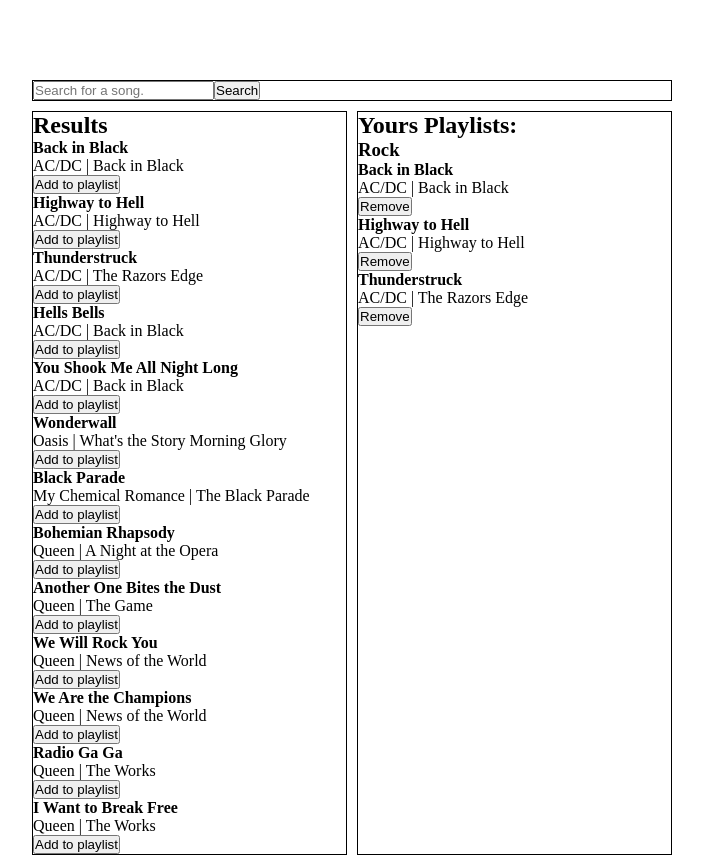
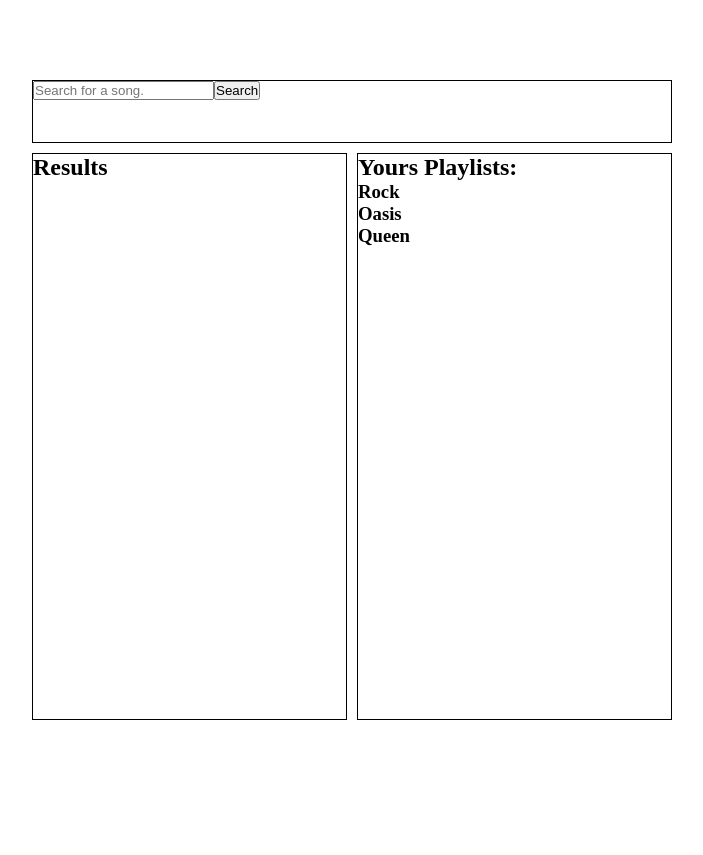
Before and after one commit to RamonCamacho8/jammming, a React (Create React App) app: page / in a window 1280 px wide. Shown: the whole page, without its empty margins (288-991 px from the left). After the commit the page ends 800 px from the top, so only its background shows below. Built offline with nearby package versions, Linux system fonts and the light colour scheme.

Commit message:
Update CSS and components. Solve a bug of removing track.

```diff
--- a/src/App.tsx
+++ b/src/App.tsx
@@ -5,47 +5,103 @@
 import SearchBarResults from './components/SearchBarResults';
 import SearchBar from './components/SearchBar';
 import { useState } from 'react';
-import { ownnedPlaylists, resultTracksList, tracksList } from './persistence/playlists';
+import { myPlaylist, tracksList } from './persistence/playlists';
 import { Playlist, Track } from './model/CustomTypes';
+import { isTrackInTracklist, subtractTracklist, filterTrackByQueryString } from './controller/TrackController';
 
 
 function App() {
 
   const [searchString, setSearchString] = useState<string>("");
   const [searchResults, setSearchResults] = useState<Track[]>([]);
-  const [selectedTracks, setSelectedTracks] = useState<Track[]>([]);
   const [playlists, setPlaylists] = useState<Playlist[]>([]);
   const [currentPlaylist, setCurrentPlaylist] = useState<Playlist | null>(null);
 
+  /* const [searchBy, setSearchBy] = useState<string>(""); */
+
+
   useEffect(() => {
-    setPlaylists(ownnedPlaylists);
-    setSearchResults(resultTracksList);
+    setPlaylists(myPlaylist);
   }, []);
 
   useEffect(() => {
-    const results = tracksList.filter((track: Track) => {
-      return track.title.toLowerCase().includes(searchString.toLowerCase());
-    });
+
+    const results = filterTrackByQueryString(tracksList, searchString);
+
     setSearchResults(results);
   }, [searchString]);
 
   useEffect(() => {
     console.log("Current playlist: ", currentPlaylist);
+    console.log("Playlists: ", playlists) ;
+
+
+    if(currentPlaylist === null){
+      return;
+    } else {
+      const tempPlaylists = [...playlists];
+      const index = tempPlaylists.findIndex((playlist) => playlist.uid === currentPlaylist.uid);
+      tempPlaylists[index] = currentPlaylist;
+      setPlaylists(tempPlaylists);
+    }
+
   }, [currentPlaylist]);
-
-  const isTrackInList = (track: Track, list: Track[]): boolean => {
-    return list.some((t: Track) => t.uid === track.uid);
-  }
 
 
   const handleAddingTrack = (track: Track): void => {
 
-    if (isTrackInList(track, selectedTracks)) {
-      //alert("Track already added");
+    if(currentPlaylist === null){
+      alert("Please select a playlist");
       return;
-    } else {
-      setSelectedTracks([...selectedTracks, track]);
     }
+    else if(isTrackInTracklist(track, currentPlaylist.tracks)){
+      alert("This track is already in the playlist");
+      return;
+    }
+    else {
+      const tempPlaylist = {...currentPlaylist};
+      tempPlaylist.tracks.push(track);
+      setCurrentPlaylist(tempPlaylist);
+    }
+
+  }
+
+  const handleRemovingTrack = (track: Track): void => {
+
+    if(currentPlaylist === null){
+      alert("Please select a playlist");
+      return;
+    }
+    else if(!isTrackInTracklist(track, currentPlaylist.tracks)){
+      alert("This track is not in the playlist");
+      return;
+    }
+    else {
+      const tempPlaylist = {...currentPlaylist};
+      tempPlaylist.tracks = tempPlaylist.tracks.filter((t) => {return t.uid !== track.uid});
+      console.log(tempPlaylist.tracks);
+      setCurrentPlaylist(tempPlaylist);
+    }
+  }
+
+
+  useEffect(() => {
+    if(currentPlaylist === null){
+      return;
+    }
+    const tempPlaylists = [...playlists];
+    const index = playlists.findIndex((p) => p.uid === currentPlaylist.uid);
+    tempPlaylists[index] = currentPlaylist;
+    setPlaylists(tempPlaylists);
+
+  }, [currentPlaylist]);
+
+  const handlePlaylistNameChange = (newName: string, playlist:Playlist): void => {
+
+    const tempPlaylists = [...playlists];
+    const index = tempPlaylists.findIndex((p) => p.uid === playlist.uid);
+    tempPlaylists[index].name = newName;
+    setPlaylists(tempPlaylists);
 
   }
 
@@ -53,8 +109,8 @@
   return (
     <div className="App">
       <SearchBar searchString={searchString} setSearchString={setSearchString} />
-      <SearchBarResults results={searchResults} addToPlaylists={handleAddingTrack} />
-      <PlaylistsContainer playlists={playlists} selectedTracks={selectedTracks} setCurrentPlaylist={setCurrentPlaylist} currentPlaylist={currentPlaylist} />
+      <SearchBarResults resultsToRender={subtractTracklist(searchResults, currentPlaylist?.tracks)} addToPlaylists={handleAddingTrack} />
+      <PlaylistsContainer playlists={playlists} onNameChange={handlePlaylistNameChange}  setCurrentPlaylist={setCurrentPlaylist} currentPlaylist={currentPlaylist} removeFromPlaylist={handleRemovingTrack} />
     </div>
   );
 }
--- a/src/components/PlaylistComponent.tsx
+++ b/src/components/PlaylistComponent.tsx
@@ -1,35 +1,66 @@
-import React from "react";
+import React, { useEffect } from "react";
 import Tracklist from "./Tracklist";
 import { Playlist } from "../model/CustomTypes";
 import { Track } from "../model/CustomTypes";
+import { useState } from "react";
 
+function PlaylistComponent(props:{playlist: Playlist, onClickButton: (track: Track) => void, toggleString: string,
+     currentPlaylist : Playlist | null ,setCurrentPlaylist: (playlist: Playlist) => void,
+     onNameChange: (newName: string,playlist: Playlist) => void }): JSX.Element {
 
-function PlaylistComponent(props:{playlist: Playlist, onClickButton: (track: Track) => void, toggleString: string, currentPlaylist : Playlist | null ,setCurrentPlaylist: (playlist: Playlist) => void }): JSX.Element {
+    const { playlist, onClickButton, onNameChange, setCurrentPlaylist, toggleString, currentPlaylist} = props;
+    const [isThisSelected, setIsThisSelected] = useState(false);
+    const [titleEditable, setTitleEditable] = useState(false);
 
-    const { playlist, onClickButton, toggleString, setCurrentPlaylist, currentPlaylist } = props;
+    const [playlistName, setPlaylistName] = useState(playlist.name);
+    useEffect(() => {
 
+        if(currentPlaylist === null){
+            return;
+        } else if(currentPlaylist?.uid === playlist.uid){
+            setIsThisSelected(true);
+        } else {
+            setIsThisSelected(false);
+            setTitleEditable(false);
+            setPlaylistName(playlist.name);
+
+        }
+    }, [currentPlaylist, playlist])
+
+    useEffect(() => {
+
+    },[playlist.name]);
 
     const handlePlaylistSelection = () => {
-
         setCurrentPlaylist(playlist);
     }
 
-    if(currentPlaylist === null || currentPlaylist === undefined || currentPlaylist.name !== playlist.name){
-        return (
-            <div >
-                <h3 onClick={handlePlaylistSelection} >{playlist.name}</h3>
-                <Tracklist tracklist={playlist.tracks} onClickButton={onClickButton} toggleString={toggleString} />
-            </div>
-        )
+    const handleTitleEdition = () => {
+        if(isThisSelected){
+            setTitleEditable(true);
+        }
     }
-    else {
-        return (
-            <form >
-                <input value={playlist.name} onChange={(e) => {playlist.name = e.target.value}} />
-                <Tracklist tracklist={playlist.tracks} onClickButton={onClickButton} toggleString={toggleString} />
-            </form>
-        )
-    }
+
+
+    return (
+        <div onClick={handlePlaylistSelection}>
+            {titleEditable ?
+            <div>
+                <input type="text" value={playlistName} onChange={e => setPlaylistName(e.target.value)} />
+                <button onClick={() => {setTitleEditable(false); setPlaylistName(playlist.name)}}>Cancel</button>
+                <button onClick={() => {setTitleEditable(false); onNameChange(playlistName, playlist)}}>Save</button>
+            </div>:
+            <div>
+                <h3 style={{display:'inline'}} onClick={handleTitleEdition}>{playlist.name}</h3>
+                {isThisSelected && <button onClick={handleTitleEdition}>Edit Name</button>}
+            </div>}
+            {/* <h3 onClick={handlePlaylistSelection} >{playlist.name}</h3> */}
+            { isThisSelected && <Tracklist tracklist={playlist.tracks} onClickButton={onClickButton} toggleString={toggleString} />}
+        </div>
+    )
+
+
+
 }
 
 export default PlaylistComponent;
--- a/src/components/PlaylistsContainer.tsx
+++ b/src/components/PlaylistsContainer.tsx
@@ -1,22 +1,11 @@
 import React from "react";
 import PlaylistComponent from "./PlaylistComponent";
-import Tracklist from "./Tracklist";
 import { Playlist, Track } from "../model/CustomTypes";
 
 const toggleString = "Remove"
-function PlaylistsContainer(props: { playlists: Playlist[], selectedTracks: Track[], currentPlaylist : Playlist | null, setCurrentPlaylist: (playlist: Playlist) => void}) {
+function PlaylistsContainer(props: { playlists: Playlist[], onNameChange: (newName: string,playlist: Playlist) => void, currentPlaylist : Playlist | null, setCurrentPlaylist: (playlist: Playlist) => void, removeFromPlaylist: (track: Track) => void}) {
 
-    const { playlists, selectedTracks, setCurrentPlaylist, currentPlaylist } = props;
-
-    const removeTrackFromPlaylist = (track: Track): void => {
-
-        if(currentPlaylist !== null && currentPlaylist !== undefined){
-            const newTracks = currentPlaylist.tracks.filter((t) => t.title !== track.title);
-            currentPlaylist.tracks = newTracks;
-            setCurrentPlaylist(currentPlaylist);
-        }
-
-    }
+    const { playlists,currentPlaylist, setCurrentPlaylist, removeFromPlaylist, onNameChange} = props;
 
     return (
         <div className="playlists">
@@ -25,7 +14,7 @@
             <div>
                 {
                     playlists.map((playlist) => {
-                        return <PlaylistComponent currentPlaylist={currentPlaylist} setCurrentPlaylist={setCurrentPlaylist} onClickButton={removeTrackFromPlaylist} key={playlist.name} playlist={playlist} toggleString={toggleString} />
+                        return <PlaylistComponent onNameChange={onNameChange} currentPlaylist={currentPlaylist} setCurrentPlaylist={setCurrentPlaylist} onClickButton={removeFromPlaylist} key={playlist.name} playlist={playlist} toggleString={toggleString} />
                     })
                 }
             </div>
--- a/src/components/SearchBar.tsx
+++ b/src/components/SearchBar.tsx
@@ -8,7 +8,6 @@
 
   const onSubmit = (e: React.FormEvent<HTMLFormElement>) => {
     e.preventDefault();
-    console.log("SearchBar.onSubmit");
   };
 
   return (
--- a/src/components/SearchBarResults.tsx
+++ b/src/components/SearchBarResults.tsx
@@ -3,9 +3,9 @@
 import { Track } from "../model/CustomTypes";
 
 const toggleString = "Add to playlist";
-function SearchBarResults(props: { results: Track[], addToPlaylists : (track: Track) => void}) {
+function SearchBarResults(props: { resultsToRender: Track[], addToPlaylists : (track: Track) => void}) {
 
-  const { results, addToPlaylists} = props;
+  const { resultsToRender: results, addToPlaylists} = props;
 
 
   return (
--- /dev/null
+++ b/src/controller/TrackController.ts
@@ -0,0 +1,66 @@
+import { Track } from "../model/CustomTypes";
+
+
+export const isTrackInTracklist = (track: Track, tracklist: Track[]): boolean => {
+    return tracklist.some((t: Track) => t.uid === track.uid);
+}
+
+export const removeTrackFromTracklist = (track: Track, tracklist: Track[]): Track[] => {
+    return tracklist.filter((t: Track) => t.uid !== track.uid);
+}
+
+export const addTrackToTracklist = (track: Track, tracklist: Track[]): Track[] => {
+    return tracklist.concat(track);
+}
+
+export const subtractTracklist = (tracklist: Track[], subtracklist: Track[] | undefined): Track[] => {
+
+    if(subtracklist === undefined){
+        return tracklist;
+    }
+    return tracklist.filter((t: Track) => !isTrackInTracklist(t, subtracklist));
+}
+
+export const filterTrackByQueryString = (tracklist: Track[], filterString: string): Track[] => {
+
+    let byTitle = filterByTitle(tracklist, filterString);
+    let byArtist = filterByArtist(tracklist, filterString);
+    let byAlbum = filterByAlbum(tracklist, filterString);
+
+
+    return byTitle.concat(byArtist, byAlbum);
+
+}
+
+export const filterByTitle = (tracklist: Track[], filterString: string): Track[] => {
+
+    if(filterString === ""){
+        return [];
+    }
+
+    return tracklist.filter((t: Track) => {
+        return t.title.toLowerCase().includes(filterString.toLowerCase());
+    });
+}
+
+export const filterByArtist = (tracklist: Track[], filterString: string): Track[] => {
+
+    if(filterString === ""){
+        return [];
+    }
+
+    return tracklist.filter((t: Track) => {
+        return t.artist.toLowerCase().includes(filterString.toLowerCase());
+    });
+}
+
+export const filterByAlbum = (tracklist: Track[], filterString: string): Track[] => {
+
+    if(filterString === ""){
+        return [];
+    }
+
+    return tracklist.filter((t: Track) => {
+        return t.album.toLowerCase().includes(filterString.toLowerCase());
+    });
+}
--- a/src/persistence/playlists.ts
+++ b/src/persistence/playlists.ts
@@ -1,7 +1,7 @@
 import { Playlist, Track } from "../model/CustomTypes";
 
 
-const ownnedPlaylists: Playlist[] = [
+const myPlaylist: Playlist[] = [
     {
         "uid": "1",
         "name": "Rock",
@@ -25,19 +25,64 @@
                 "album": "The Razors Edge"
             }
         ]
+    },
+    {
+        "uid": "2",
+        "name": "Oasis",
+        "tracks" : [
+            {
+                "uid": "6",
+                "title": "Wonderwall",
+                "artist": "Oasis",
+                "album": "What's the Story Morning Glory"
+            }
+        ]
+    },
+    {
+        "uid": "3",
+        "name": "Queen",
+        "tracks" : [
+            {
+                "uid": "8",
+                "title": "Bohemian Rhapsody",
+                "artist": "Queen",
+                "album": "A Night at the Opera"
+            },
+            {
+                "uid": "9",
+                "title": "Another One Bites the Dust",
+                "artist": "Queen",
+                "album": "The Game"
+            },
+            {
+                "uid": "10",
+                "title": "We Will Rock You",
+                "artist": "Queen",
+                "album": "News of the World"
+            },
+            {
+                "uid": "11",
+                "title": "We Are the Champions",
+                "artist": "Queen",
+                "album": "News of the World"
+            },
+            {
+                "uid": "12",
+                "title": "Radio Ga Ga",
+                "artist": "Queen",
+                "album": "The Works"
+            },
+            {
+                "uid": "13",
+                "title": "I Want to Break Free",
+                "artist": "Queen",
+                "album": "The Works"
+            }
+        ]
+
     }
 ];
 
-
-
-const resultTracksList: Track[] = [
-    {
-      uid: "1",
-      title: "Back in Black",
-      artist: "AC/DC",
-      album: "Back in Black",
-    }
-];
 
 
 const tracksList: Track[] = [
@@ -124,4 +169,4 @@
 
 
 
-export { ownnedPlaylists, resultTracksList, tracksList}
+export { myPlaylist, tracksList}
```
Also changed, not shown: src/App.css (+7 -0 lines).
